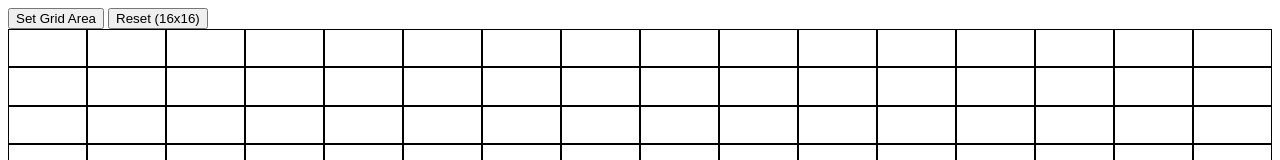
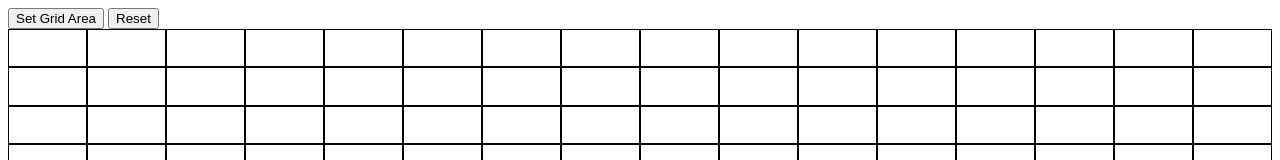
Before and after one commit to Jr-14/etch-a-sketch, a plain HTML site: page index.html in a window 1280 px wide. Shown: the top 160 px of the page. Drawn offline with Linux system fonts and the light colour scheme.

Commit message:
Change the text content to a reset button

```diff
--- a/index.html
+++ b/index.html
@@ -8,7 +8,7 @@
     </head>
     <body>
         <button id="btn">Set Grid Area</button>
-        <button id="btn-clear">Reset (16x16)</button>
+        <button id="btn-clear">Reset</button>
         <div id="container">
 
         </div>
```
